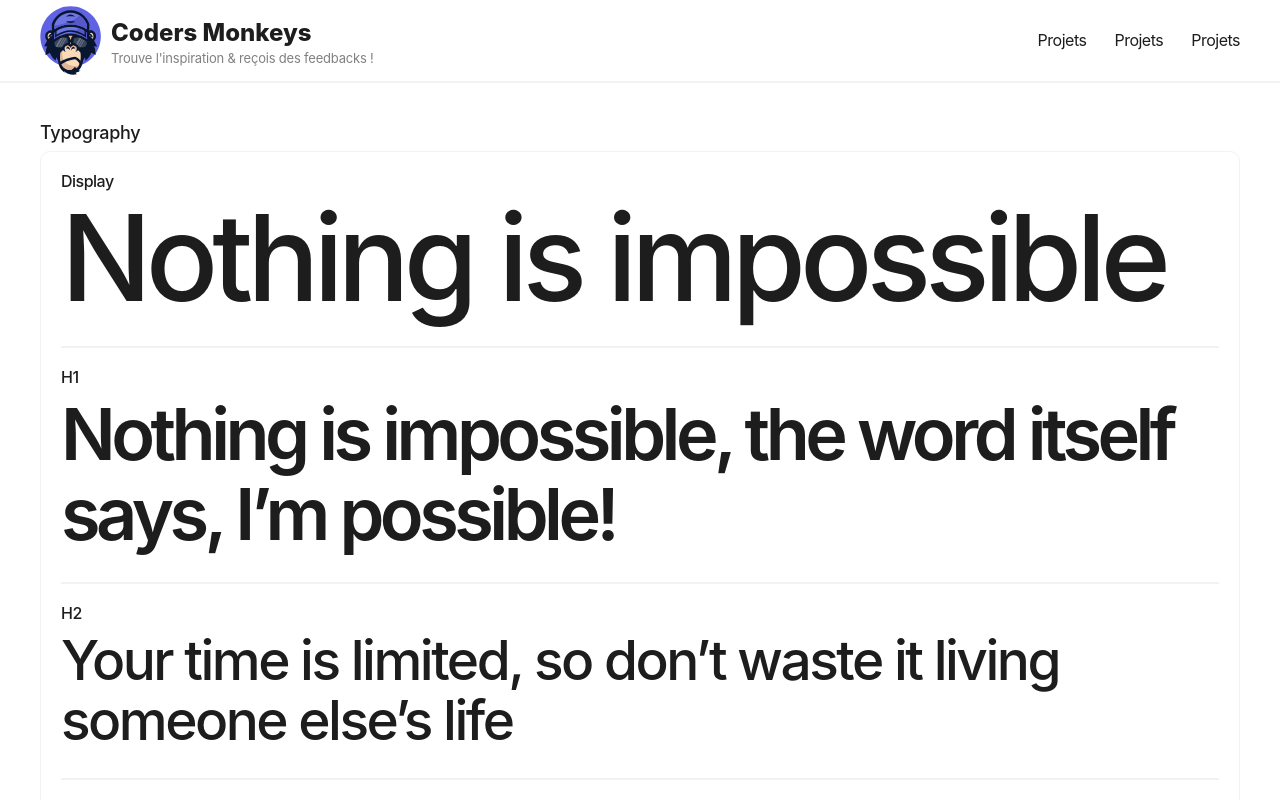
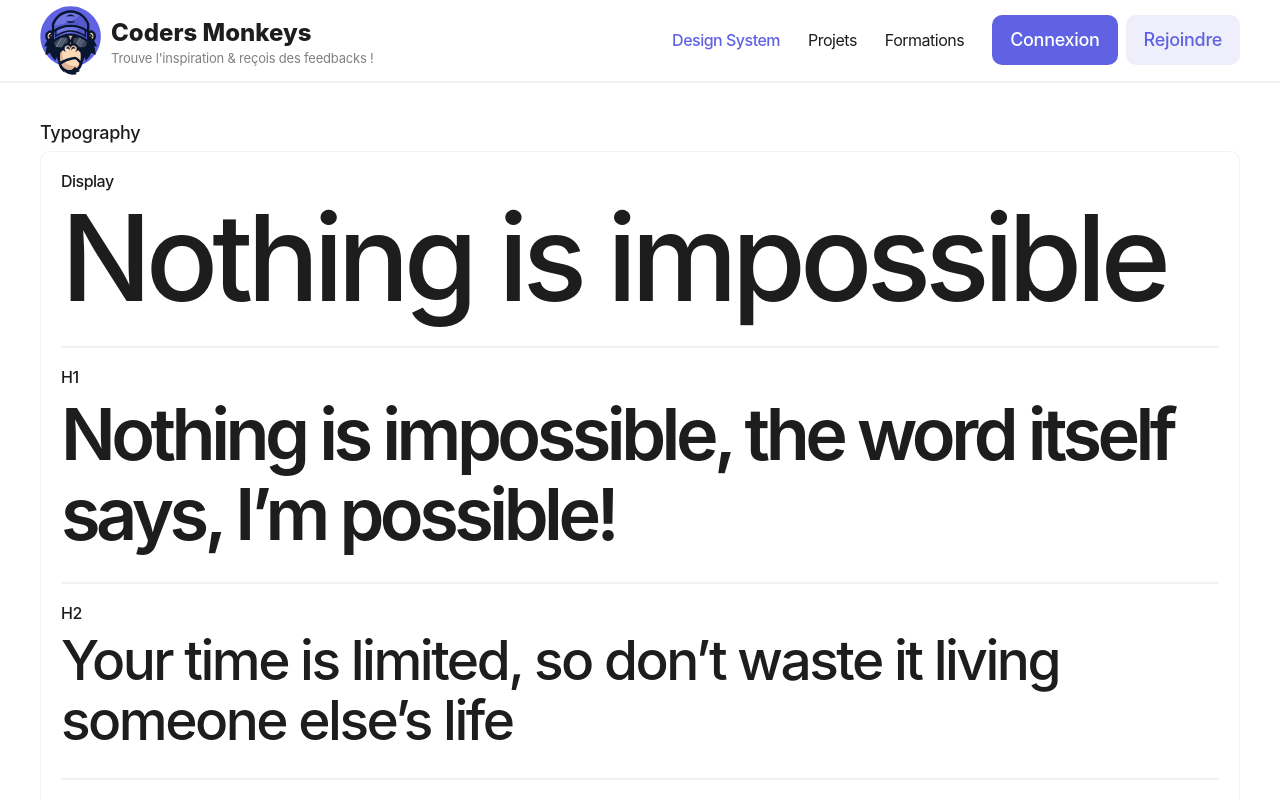
Before and after one commit to mirkobozzetto/NextJS-SandBox, a Next.js app in the folder front-end/: page /design-system in a window 1280 px wide. Shown: the top 800 px of the page. Built offline with nearby package versions, Linux system fonts and the light colour scheme.

Commit message:
routes et logique de la nav, useMemo dans ActiveLink

```diff
--- a/front-end/src/styles/globals.css
+++ b/front-end/src/styles/globals.css
@@ -9,3 +9,18 @@
     font-family: inter, system-ui, sans-serif;
   }
 }
+
+a:hover {
+  @apply text-primary;
+}
+
+.animate,
+a,
+a:hover {
+  -webkit-transition: all 0.2s ease-in-out;
+
+  -moz-transition: all 0.2s ease-in-out;
+  -o-trarition: all 0.2s ease-in-out;
+  -ms-transition: all 0.2s ease-in-out;
+  transition: all 0.2s ease-in-out;
+}
--- /dev/null
+++ b/front-end/src/ui/component/navigation/Active-link.tsx
@@ -0,0 +1,26 @@
+import clsx from "clsx";
+import Link from "next/link";
+import { useRouter } from "next/router";
+import { useMemo } from "react";
+
+interface Props {
+  href: string;
+  children: React.ReactNode;
+}
+
+export const ActiveLink = ({ href, children }: Props) => {
+  const router = useRouter();
+
+  const isActive: boolean = useMemo(() => {
+    return router.pathname === href;
+  }, [router.pathname, href]);
+
+  console.log("router :: ", router);
+  console.log("href :: ", href);
+
+  return (
+    <Link href={href} className={clsx(isActive && "text-primary font-medium")}>
+      {children}
+    </Link>
+  );
+};
--- a/front-end/src/ui/component/navigation/Navigation.tsx
+++ b/front-end/src/ui/component/navigation/Navigation.tsx
@@ -1,7 +1,10 @@
 import { Container } from "@/ui/component/container/Container";
-
 import { Logo } from "@/ui/design-system/logo/Logo";
 import { Typography } from "@/ui/design-system/typography/Typography";
+import { Button } from "@/ui/design-system/button/Button";
+
+import { ActiveLink } from "@/ui/component/navigation/Active-link";
+// import Link from "next/link";
 
 interface Props {
   // children: React.ReactNode;
@@ -24,14 +27,18 @@ export const Navigation = ({}: Props) => {
         </div>
         <div className="flex items-center gap-7">
           <Typography variant="caption3" component="div" className="">
-            Projets
+            <ActiveLink href="/design-system">Design System</ActiveLink>
           </Typography>
           <Typography variant="caption3" component="div" className="">
-            Projets
+            <ActiveLink href="/projets">Projets</ActiveLink>
           </Typography>
           <Typography variant="caption3" component="div" className="">
-            Projets
+            <ActiveLink href="/formations">Formations</ActiveLink>
           </Typography>
+          <div className="flex items-center gap-2">
+            <Button>Connexion</Button>
+            <Button variant="secondary">Rejoindre</Button>
+          </div>
         </div>
       </Container>
     </div>
--- a/front-end/src/ui/design-system/button/Button.tsx
+++ b/front-end/src/ui/design-system/button/Button.tsx
@@ -95,7 +95,7 @@ export const Button = ({
           sizeStyles,
           icoSize,
           isLoading && "cursor-wait",
-          "relative"
+          "relative animate"
         )}
         onClick={() => console.log("click")}
         disabled={disabled}
```
